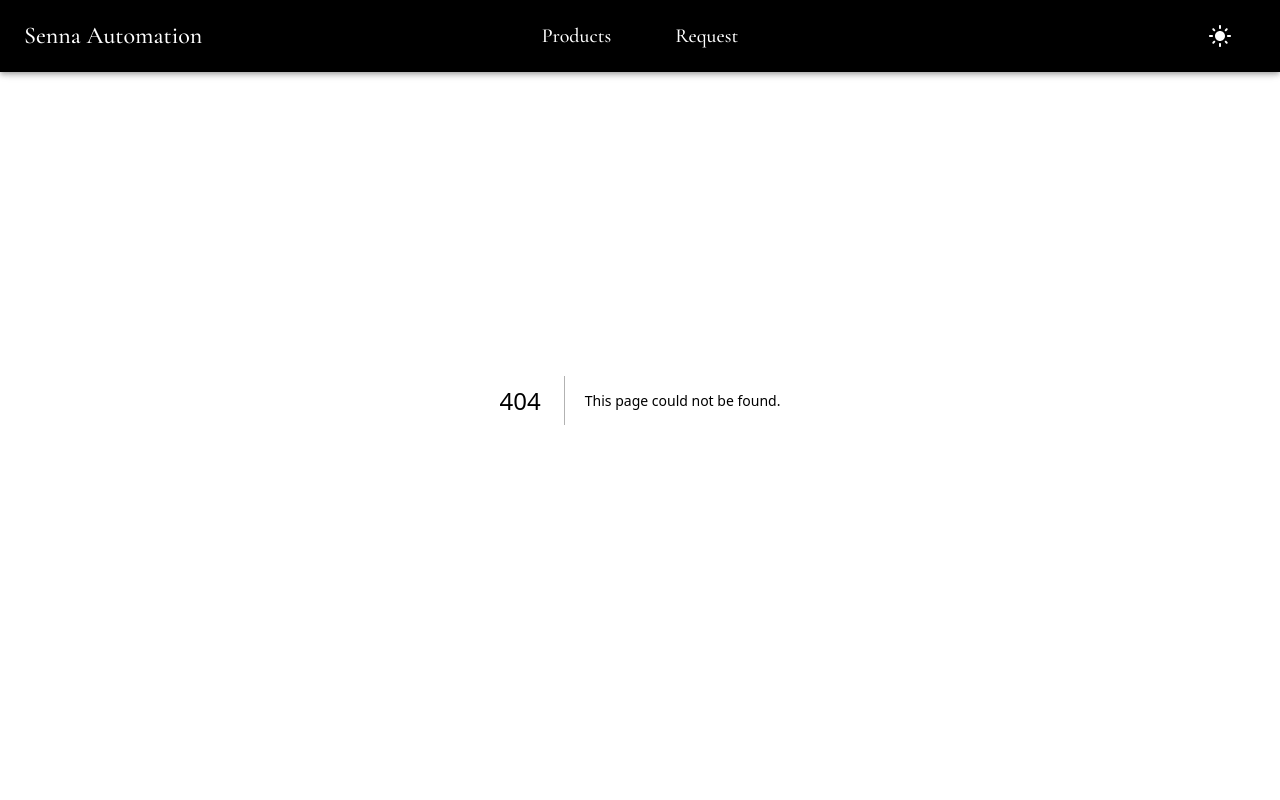
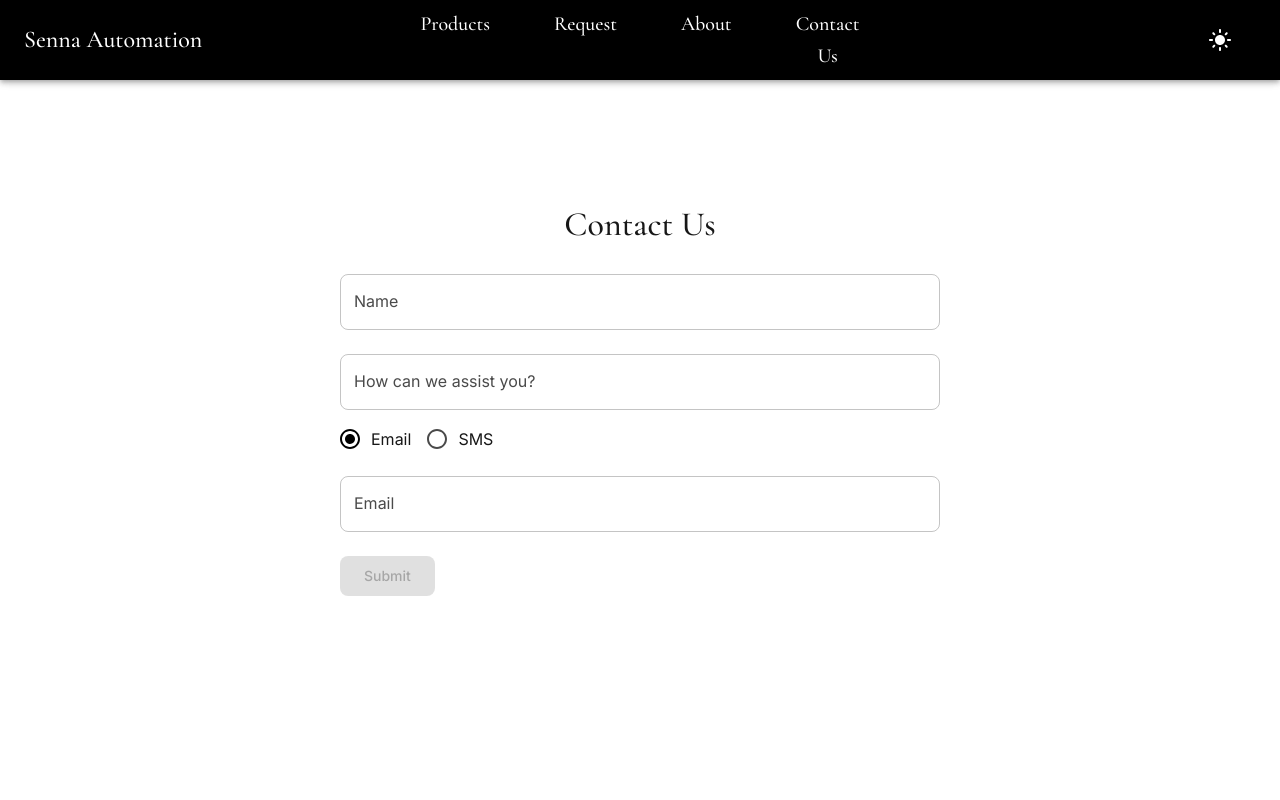
Before and after one commit to justinkahrs/senna-automation, a Next.js app: page /contact in a window 1280 px wide. Before the commit this address had no page. Shown: the top 800 px of the page. Built offline with nearby package versions, Linux system fonts and the light colour scheme.

Commit message:
feat: Add about and contact us form

```diff
--- a/src/app/confirmation/page.tsx
+++ b/src/app/confirmation/page.tsx
@@ -15,7 +15,7 @@ export default function ConfirmationPage() {
           Thank you!
         </Typography>
         <Typography variant="h5" color="text.secondary">
-          We appreciate you scheduling with us. We’ll be in touch soon.
+          We&apos;ll be in touch soon.
         </Typography>
       </Container>
     </Box>
--- /dev/null
+++ b/src/app/contact/page.tsx
@@ -0,0 +1,138 @@
+"use client";
+import { useState } from "react";
+import { useRouter } from "next/navigation";
+import {
+  Box,
+  TextField,
+  Button,
+  RadioGroup,
+  FormControlLabel,
+  Radio,
+  Typography,
+  CircularProgress,
+} from "@mui/material";
+import { validateContact } from "@/utils/validation";
+
+export default function Home() {
+  const router = useRouter();
+  const [name, setName] = useState("");
+  const [assistance, setAssistance] = useState("");
+  const [contactMethod, setContactMethod] = useState("email");
+  const [contactValue, setContactValue] = useState("");
+  const [submitting, setSubmitting] = useState(false);
+  const [touched, setTouched] = useState(false);
+
+  const isValidContact = validateContact(contactMethod, contactValue);
+  const showError = touched && contactValue !== "" && !isValidContact;
+
+  const handleSubmit = async (event: React.FormEvent<HTMLFormElement>) => {
+    event.preventDefault();
+    if (!isValidContact) return;
+    setSubmitting(true);
+    try {
+      const res = await fetch("/api/form-hook", {
+        method: "POST",
+        headers: { "Content-Type": "application/json" },
+        body: JSON.stringify({ name, assistance, contactMethod, contactValue }),
+      });
+      if (res.ok) {
+        router.push("/confirmation");
+      } else {
+        setSubmitting(false);
+      }
+    } catch (error) {
+      console.error(error);
+      setSubmitting(false);
+    }
+  };
+
+  if (submitting) {
+    return (
+      <Box
+        sx={{
+          position: "fixed",
+          top: 0,
+          left: 0,
+          width: "100vw",
+          height: "100vh",
+          display: "flex",
+          justifyContent: "center",
+          alignItems: "center",
+          backgroundColor: "rgba(255,255,255,0.8)",
+          zIndex: 9999,
+        }}
+      >
+        <CircularProgress />
+      </Box>
+    );
+  }
+
+  return (
+    <Box
+      sx={{
+        minHeight: "100vh",
+        display: "flex",
+        flexDirection: "column",
+        alignItems: "center",
+        justifyContent: "center",
+        p: 2,
+      }}
+    >
+      <Typography variant="h4" component="h1" gutterBottom>
+        Contact Us
+      </Typography>
+      <Box
+        component="form"
+        onSubmit={handleSubmit}
+        sx={{ width: "100%", maxWidth: 600 }}
+      >
+        <TextField
+          fullWidth
+          label="Name"
+          value={name}
+          onChange={(e) => setName(e.target.value)}
+          margin="normal"
+        />
+        <TextField
+          fullWidth
+          label="How can we assist you?"
+          value={assistance}
+          onChange={(e) => setAssistance(e.target.value)}
+          margin="normal"
+        />
+        <RadioGroup
+          row
+          value={contactMethod}
+          onChange={(e) => setContactMethod(e.target.value)}
+        >
+          <FormControlLabel value="email" control={<Radio />} label="Email" />
+          <FormControlLabel value="sms" control={<Radio />} label="SMS" />
+        </RadioGroup>
+        <TextField
+          fullWidth
+          label={contactMethod === "email" ? "Email" : "Phone"}
+          value={contactValue}
+          onChange={(e) => setContactValue(e.target.value)}
+          onBlur={() => setTouched(true)}
+          margin="normal"
+          error={showError}
+          helperText={
+            showError
+              ? contactMethod === "email"
+                ? "Invalid email format"
+                : "Invalid phone format"
+              : ""
+          }
+        />
+        <Button
+          variant="contained"
+          type="submit"
+          sx={{ mt: 2 }}
+          disabled={!isValidContact}
+        >
+          Submit
+        </Button>
+      </Box>
+    </Box>
+  );
+}
--- a/src/app/page.tsx
+++ b/src/app/page.tsx
@@ -26,7 +26,6 @@ export default function Home() {
               sx={{
                 mb: 6,
                 mx: "auto",
-                fontSize: { xs: "1.1rem", md: "1.3rem" },
               }}
             >
               Powerful AI automation tools to streamline your workflow and boost
--- a/src/components/layout/AppBar.tsx
+++ b/src/components/layout/AppBar.tsx
@@ -86,6 +86,24 @@ export function AppBar() {
                   Request
                 </Typography>
               </MenuItem>
+              <MenuItem
+                component={Link}
+                href="/about"
+                onClick={handleMenuClose}
+              >
+                <Typography color="inherit" variant="h6">
+                  About
+                </Typography>
+              </MenuItem>
+              <MenuItem
+                component={Link}
+                href="/contact"
+                onClick={handleMenuClose}
+              >
+                <Typography color="inherit" variant="h6">
+                  Contact Us
+                </Typography>
+              </MenuItem>
             </Menu>
           </Box>
         ) : (
@@ -108,6 +126,16 @@ export function AppBar() {
                   <Typography variant="h6">Request</Typography>
                 </Button>
               </Link>
+              <Link href="/about" passHref>
+                <Button color="inherit">
+                  <Typography variant="h6">About</Typography>
+                </Button>
+              </Link>
+              <Link href="/contact" passHref>
+                <Button color="inherit">
+                  <Typography variant="h6">Contact Us</Typography>
+                </Button>
+              </Link>
             </Box>
             <Box sx={{ flex: 1, display: "flex", justifyContent: "flex-end" }}>
               <ThemeToggleIcon mode={mode} onToggle={toggleColorMode} />
--- /dev/null
+++ b/src/utils/validation.ts
@@ -0,0 +1,6 @@
+export function validateContact(method: string, value: string): boolean {
+  if (method === "email") {
+    return /^[^\s@]+@[^\s@]+\.[^\s@]+$/.test(value);
+  }
+  return /^\+?[0-9]{7,}$/.test(value);
+}
```
Also changed, not shown: src/app/about/page.tsx (added, +58 -0 lines), src/app/request/page.tsx (+24 -38 lines).
